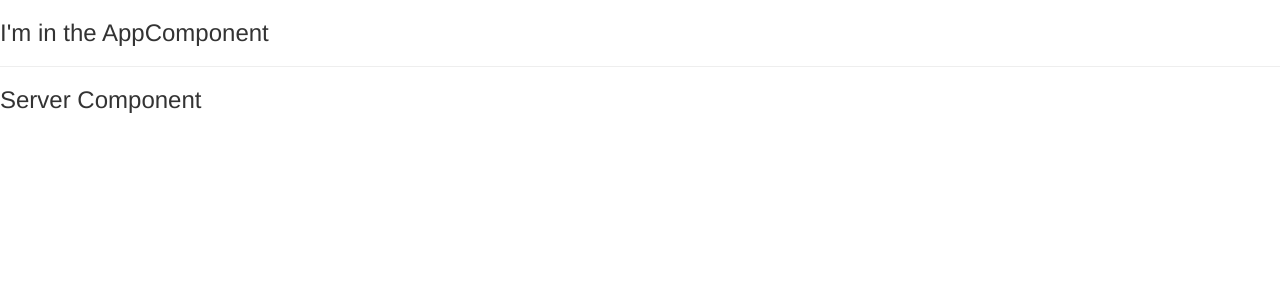
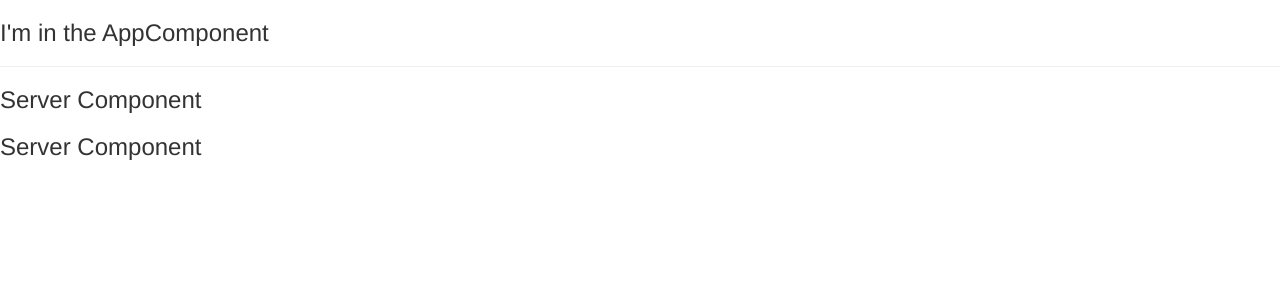
Before and after one commit to szerem/ngAngular5TheCompleteGuide, an Angular app in the folder my-first-app/: page / in a window 1280 px wide. Shown: the top 300 px of the page. Built offline with nearby package versions, Linux system fonts and the light colour scheme.

Commit message:
dodanie komponentu przez generator ng g c ...

```diff
--- a/my-first-app/src/app/app.component.html
+++ b/my-first-app/src/app/app.component.html
@@ -1,3 +1,3 @@
 <h3>I'm in the AppComponent</h3>
 <hr>
-<app-server></app-server>
+<app-servers></app-servers>
--- a/my-first-app/src/app/app.module.ts
+++ b/my-first-app/src/app/app.module.ts
@@ -4,12 +4,14 @@
 
 import { AppComponent } from './app.component';
 import { ServerComponent } from './server/server.component';
+import { ServersComponent } from './servers/servers.component';
 
 
 @NgModule({
   declarations: [
     AppComponent,
-    ServerComponent
+    ServerComponent,
+    ServersComponent
   ],
   imports: [
     BrowserModule,
--- /dev/null
+++ b/my-first-app/src/app/servers/servers.component.html
@@ -0,0 +1,2 @@
+<app-server></app-server>
+<app-server></app-server>
--- /dev/null
+++ b/my-first-app/src/app/servers/servers.component.ts
@@ -0,0 +1,15 @@
+import { Component, OnInit } from '@angular/core';
+
+@Component({
+  selector: 'app-servers',
+  templateUrl: './servers.component.html',
+  styleUrls: ['./servers.component.css']
+})
+export class ServersComponent implements OnInit {
+
+  constructor() { }
+
+  ngOnInit() {
+  }
+
+}
```
Also changed, not shown: my-first-app/src/app/server/server.component.ts (+3 -4 lines), my-first-app/readme.txt, my-first-app/src/app/servers/servers.component.css (added).
